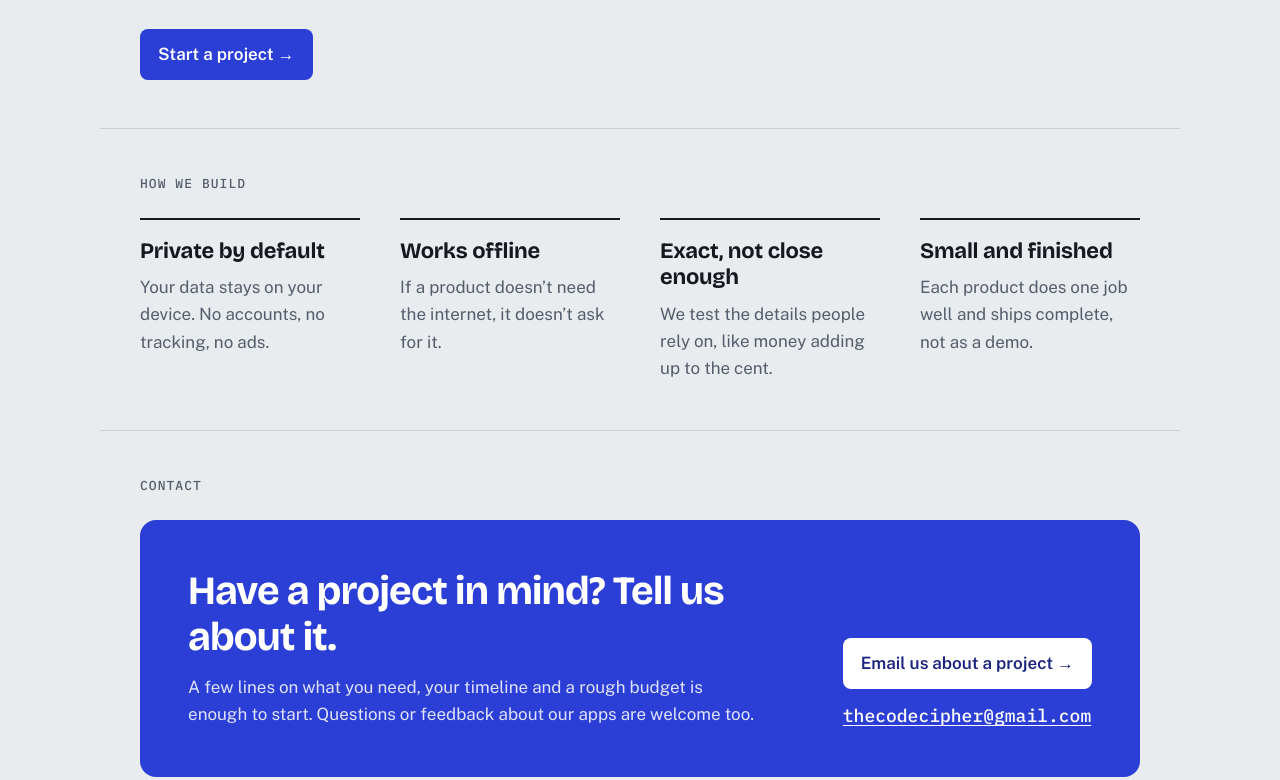
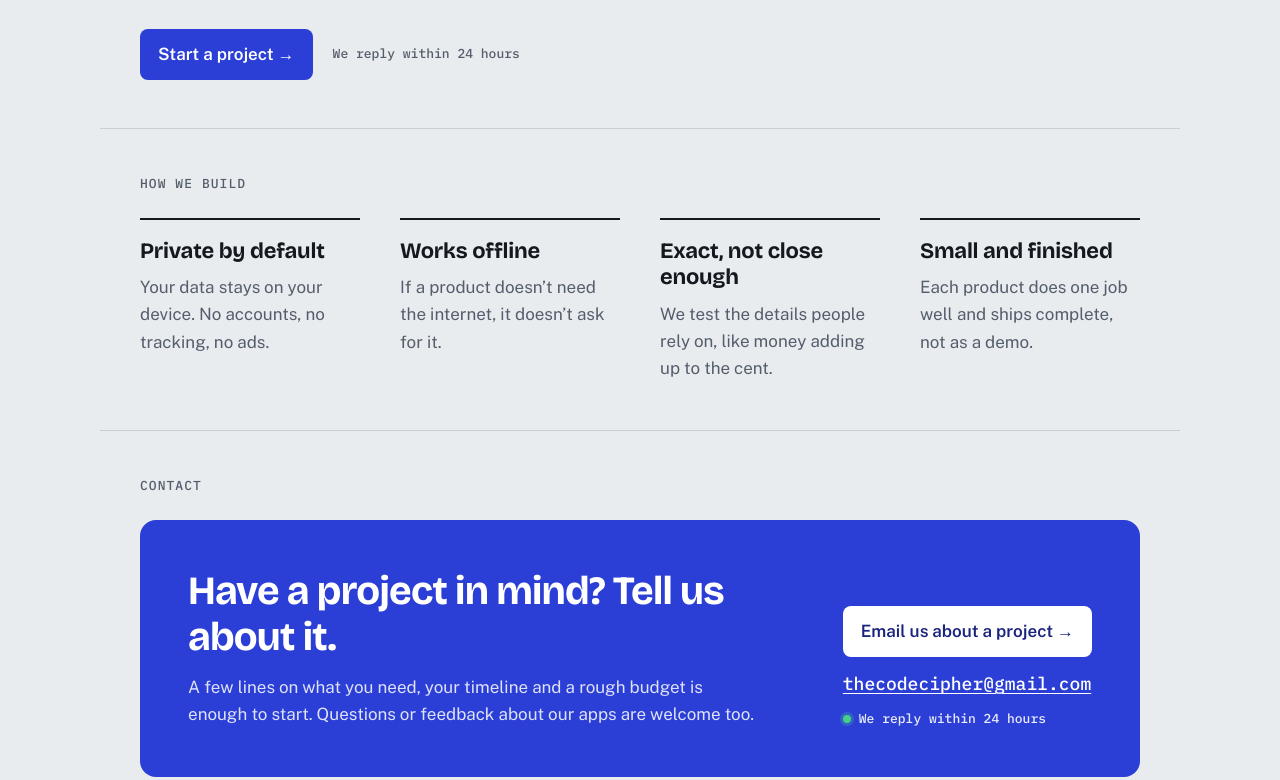
Before and after one commit to mohitacharya4/thecodecipher-site, a plain HTML site: page index.html in a window 1280 px wide. Shown: the part 2976-3756 px from the top of the page. Drawn offline with nearby package versions, Linux system fonts and the light colour scheme.

Commit message:
Promise a reply within 24 hours on enquiries

```diff
--- a/index.html
+++ b/index.html
@@ -236,7 +236,7 @@
         </li>
       </ol>
 
-      <p class="services-cta"><a class="button" href="#contact">Start a project <span aria-hidden="true">→</span></a></p>
+      <p class="services-cta"><a class="button" href="#contact">Start a project <span aria-hidden="true">→</span></a><span class="cta-note">We reply within 24 hours</span></p>
     </section>
 
     <section id="how-we-build" class="section wrap" aria-labelledby="how-title">
@@ -271,6 +271,7 @@
         <div class="contact-actions">
           <a class="button button--light" href="mailto:thecodecipher@gmail.com?subject=Project%20enquiry&amp;body=Hi%2C%0A%0AI%27d%20like%20to%20talk%20about%20a%20project.%0A%0AWhat%20we%20need%3A%0A%0ATimeline%3A%0A%0ARough%20budget%3A%0A%0ACompany%20/%20website%3A%0A%0AThanks%2C%0A">Email us about a project <span aria-hidden="true">→</span></a>
           <a class="contact-mail" href="mailto:thecodecipher@gmail.com">thecodecipher@gmail.com</a>
+          <p class="contact-reply"><span class="reply-dot" aria-hidden="true"></span>We reply within 24 hours</p>
         </div>
       </div>
     </section>
--- a/style.css
+++ b/style.css
@@ -564,7 +564,33 @@ section[id], article[id] { scroll-margin-top: 84px; }
   .services { grid-template-columns: minmax(0, 1fr); }
   .service { grid-column: 1 / -1; }
 }
-.services-cta { margin: 32px 0 0; }
+.services-cta {
+  display: flex;
+  flex-wrap: wrap;
+  align-items: center;
+  gap: 12px 20px;
+  margin: 32px 0 0;
+}
+.cta-note {
+  font: 500 13px/1.4 var(--mono);
+  color: var(--muted);
+}
+.contact-reply {
+  display: inline-flex;
+  align-items: center;
+  gap: 8px;
+  margin: 0;
+  font: 500 13px/1.4 var(--mono);
+  opacity: 0.9;
+}
+.reply-dot {
+  flex-shrink: 0;
+  width: 8px;
+  height: 8px;
+  border-radius: 50%;
+  background: #4ade80;
+  box-shadow: 0 0 0 3px rgb(74 222 128 / 0.25);
+}
 
 /* Principles */
 .principles {
```
